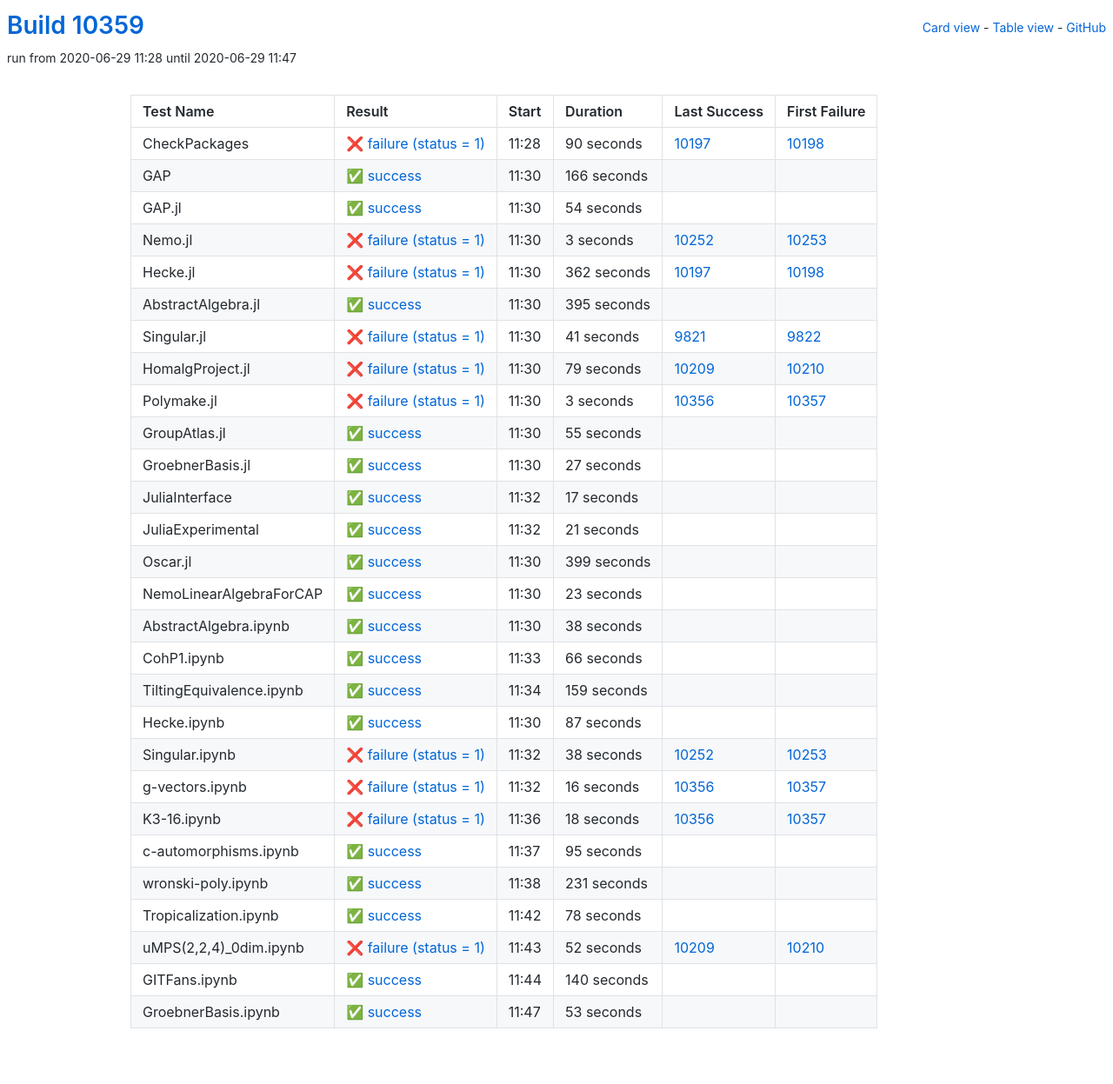
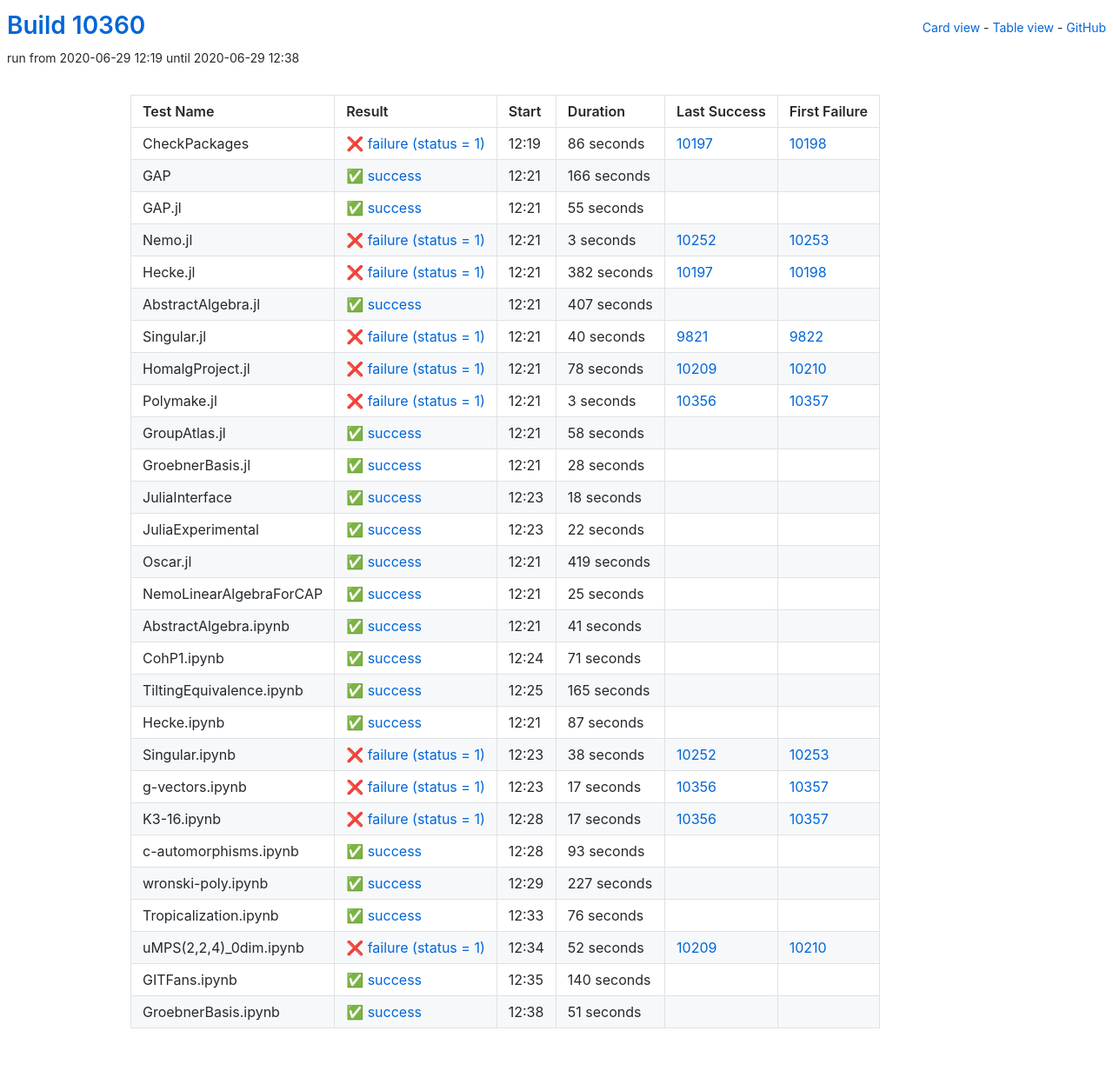
Before and after one commit to oscar-system/oscar-ci-status, a Jekyll site: the page built from table.html, in a window 1280 px wide. Shown: the whole page at 87% size. Built offline with Jekyll 4.4.1, drawn with Linux system fonts in a browser that asks for light colours.

Commit message:
Build #10360

```diff
--- a/_data/ci.yml
+++ b/_data/ci.yml
@@ -1,6 +1,6 @@
 ---
-build: 10359
-build_url: https://oscarci.mathematik.uni-kl.de/job/oscar/10359/
+build: 10360
+build_url: https://oscarci.mathematik.uni-kl.de/job/oscar/10360/
 job: oscar
 organization: oscar-system
 repo: oscar-ci-status
@@ -8,20 +8,20 @@
 tests:
 - name: CheckPackages
   id: checkpackages
-  log: https://oscarci.mathematik.uni-kl.de/job/oscar/10359/artifact/logs/build-10359/CheckPackages.log
-  start: 2020-06-29 11:28
+  log: https://oscarci.mathematik.uni-kl.de/job/oscar/10360/artifact/logs/build-10360/CheckPackages.log
+  start: 2020-06-29 12:19
   success: false
   exitcode: 1
   status: failure
-  duration: 90
+  duration: 86
   last_success: 10197
   last_success_url: https://oscarci.mathematik.uni-kl.de/job/oscar/10197/
   first_failure: 10198
   first_failure_url: https://oscarci.mathematik.uni-kl.de/job/oscar/10198/
 - name: GAP
   id: gap
-  log: https://oscarci.mathematik.uni-kl.de/job/oscar/10359/artifact/logs/build-10359/GAP.log
-  start: 2020-06-29 11:30
+  log: https://oscarci.mathematik.uni-kl.de/job/oscar/10360/artifact/logs/build-10360/GAP.log
+  start: 2020-06-29 12:21
   success: true
   exitcode: 0
   status: success
@@ -32,20 +32,20 @@
   first_failure_url:
 - name: GAP.jl
   id: gap-jl
-  log: https://oscarci.mathematik.uni-kl.de/job/oscar/10359/artifact/logs/build-10359/GAP.jl.log
-  start: 2020-06-29 11:30
+  log: https://oscarci.mathematik.uni-kl.de/job/oscar/10360/artifact/logs/build-10360/GAP.jl.log
+  start: 2020-06-29 12:21
   success: true
   exitcode: 0
   status: success
-  duration: 54
+  duration: 55
   last_success: false
   last_success_url:
   first_failure: false
   first_failure_url:
 - name: Nemo.jl
   id: nemo-jl
-  log: https://oscarci.mathematik.uni-kl.de/job/oscar/10359/artifact/logs/build-10359/Nemo.jl.log
-  start: 2020-06-29 11:30
+  log: https://oscarci.mathematik.uni-kl.de/job/oscar/10360/artifact/logs/build-10360/Nemo.jl.log
+  start: 2020-06-29 12:21
   success: false
   exitcode: 1
   status: failure
@@ -56,56 +56,56 @@
   first_failure_url: https://oscarci.mathematik.uni-kl.de/job/oscar/10253/
 - name: Hecke.jl
   id: hecke-jl
-  log: https://oscarci.mathematik.uni-kl.de/job/oscar/10359/artifact/logs/build-10359/Hecke.jl.log
-  start: 2020-06-29 11:30
+  log: https://oscarci.mathematik.uni-kl.de/job/oscar/10360/artifact/logs/build-10360/Hecke.jl.log
+  start: 2020-06-29 12:21
   success: false
   exitcode: 1
   status: failure
-  duration: 362
+  duration: 382
   last_success: 10197
   last_success_url: https://oscarci.mathematik.uni-kl.de/job/oscar/10197/
   first_failure: 10198
   first_failure_url: https://oscarci.mathematik.uni-kl.de/job/oscar/10198/
 - name: AbstractAlgebra.jl
   id: abstractalgebra-jl
-  log: https://oscarci.mathematik.uni-kl.de/job/oscar/10359/artifact/logs/build-10359/AbstractAlgebra.jl.log
-  start: 2020-06-29 11:30
+  log: https://oscarci.mathematik.uni-kl.de/job/oscar/10360/artifact/logs/build-10360/AbstractAlgebra.jl.log
+  start: 2020-06-29 12:21
   success: true
   exitcode: 0
   status: success
-  duration: 395
+  duration: 407
   last_success: false
   last_success_url:
   first_failure: false
   first_failure_url:
 - name: Singular.jl
   id: singular-jl
-  log: https://oscarci.mathematik.uni-kl.de/job/oscar/10359/artifact/logs/build-10359/Singular.jl.log
-  start: 2020-06-29 11:30
+  log: https://oscarci.mathematik.uni-kl.de/job/oscar/10360/artifact/logs/build-10360/Singular.jl.log
+  start: 2020-06-29 12:21
   success: false
   exitcode: 1
   status: failure
-  duration: 41
+  duration: 40
   last_success: 9821
   last_success_url: https://oscarci.mathematik.uni-kl.de/job/oscar/9821/
   first_failure: 9822
   first_failure_url: https://oscarci.mathematik.uni-kl.de/job/oscar/9822/
 - name: HomalgProject.jl
   id: homalgproject-jl
-  log: https://oscarci.mathematik.uni-kl.de/job/oscar/10359/artifact/logs/build-10359/HomalgProject.jl.log
-  start: 2020-06-29 11:30
+  log: https://oscarci.mathematik.uni-kl.de/job/oscar/10360/artifact/logs/build-10360/HomalgProject.jl.log
+  start: 2020-06-29 12:21
   success: false
   exitcode: 1
   status: failure
-  duration: 79
+  duration: 78
   last_success: 10209
   last_success_url: https://oscarci.mathematik.uni-kl.de/job/oscar/10209/
   first_failure: 10210
   first_failure_url: https://oscarci.mathematik.uni-kl.de/job/oscar/10210/
 - name: Polymake.jl
   id: polymake-jl
-  log: https://oscarci.mathematik.uni-kl.de/job/oscar/10359/artifact/logs/build-10359/Polymake.jl.log
-  start: 2020-06-29 11:30
+  log: https://oscarci.mathematik.uni-kl.de/job/oscar/10360/artifact/logs/build-10360/Polymake.jl.log
+  start: 2020-06-29 12:21
   success: false
   exitcode: 1
   status: failure
@@ -116,116 +116,116 @@
   first_failure_url: https://oscarci.mathematik.uni-kl.de/job/oscar/10357/
 - name: GroupAtlas.jl
   id: groupatlas-jl
-  log: https://oscarci.mathematik.uni-kl.de/job/oscar/10359/artifact/logs/build-10359/GroupAtlas.jl.log
-  start: 2020-06-29 11:30
+  log: https://oscarci.mathematik.uni-kl.de/job/oscar/10360/artifact/logs/build-10360/GroupAtlas.jl.log
+  start: 2020-06-29 12:21
   success: true
   exitcode: 0
   status: success
-  duration: 55
+  duration: 58
   last_success: false
   last_success_url:
   first_failure: false
   first_failure_url:
 - name: GroebnerBasis.jl
   id: groebnerbasis-jl
-  log: https://oscarci.mathematik.uni-kl.de/job/oscar/10359/artifact/logs/build-10359/GroebnerBasis.jl.log
-  start: 2020-06-29 11:30
+  log: https://oscarci.mathematik.uni-kl.de/job/oscar/10360/artifact/logs/build-10360/GroebnerBasis.jl.log
+  start: 2020-06-29 12:21
   success: true
   exitcode: 0
   status: success
-  duration: 27
+  duration: 28
   last_success: false
   last_success_url:
   first_failure: false
   first_failure_url:
 - name: JuliaInterface
   id: juliainterface
-  log: https://oscarci.mathematik.uni-kl.de/job/oscar/10359/artifact/logs/build-10359/JuliaInterface.log
-  start: 2020-06-29 11:32
+  log: https://oscarci.mathematik.uni-kl.de/job/oscar/10360/artifact/logs/build-10360/JuliaInterface.log
+  start: 2020-06-29 12:23
   success: true
   exitcode: 0
   status: success
-  duration: 17
+  duration: 18
   last_success: false
   last_success_url:
   first_failure: false
   first_failure_url:
 - name: JuliaExperimental
   id: juliaexperimental
-  log: https://oscarci.mathematik.uni-kl.de/job/oscar/10359/artifact/logs/build-10359/JuliaExperimental.log
-  start: 2020-06-29 11:32
+  log: https://oscarci.mathematik.uni-kl.de/job/oscar/10360/artifact/logs/build-10360/JuliaExperimental.log
+  start: 2020-06-29 12:23
   success: true
   exitcode: 0
   status: success
-  duration: 21
+  duration: 22
   last_success: false
   last_success_url:
   first_failure: false
   first_failure_url:
 - name: Oscar.jl
   id: oscar-jl
-  log: https://oscarci.mathematik.uni-kl.de/job/oscar/10359/artifact/logs/build-10359/Oscar.jl.log
-  start: 2020-06-29 11:30
+  log: https://oscarci.mathematik.uni-kl.de/job/oscar/10360/artifact/logs/build-10360/Oscar.jl.log
+  start: 2020-06-29 12:21
   success: true
   exitcode: 0
   status: success
-  duration: 399
+  duration: 419
   last_success: false
   last_success_url:
   first_failure: false
   first_failure_url:
 - name: NemoLinearAlgebraForCAP
   id: nemolinearalgebraforcap
-  log: https://oscarci.mathematik.uni-kl.de/job/oscar/10359/artifact/logs/build-10359/NemoLinearAlgebraForCAP.log
-  start: 2020-06-29 11:30
+  log: https://oscarci.mathematik.uni-kl.de/job/oscar/10360/artifact/logs/build-10360/NemoLinearAlgebraForCAP.log
+  start: 2020-06-29 12:21
   success: true
   exitcode: 0
   status: success
-  duration: 23
+  duration: 25
   last_success: false
   last_success_url:
   first_failure: false
   first_failure_url:
 - name: AbstractAlgebra.ipynb
   id: abstractalgebra-ipynb
-  log: https://oscarci.mathematik.uni-kl.de/job/oscar/10359/artifact/logs/build-10359/AbstractAlgebra.ipynb.log
-  start: 2020-06-29 11:30
+  log: https://oscarci.mathematik.uni-kl.de/job/oscar/10360/artifact/logs/build-10360/AbstractAlgebra.ipynb.log
+  start: 2020-06-29 12:21
   success: true
   exitcode: 0
   status: success
-  duration: 38
+  duration: 41
   last_success: false
   last_success_url:
   first_failure: false
   first_failure_url:
 - name: CohP1.ipynb
   id: cohp1-ipynb
-  log: https://oscarci.mathematik.uni-kl.de/job/oscar/10359/artifact/logs/build-10359/CohP1.ipynb.log
-  start: 2020-06-29 11:33
+  log: https://oscarci.mathematik.uni-kl.de/job/oscar/10360/artifact/logs/build-10360/CohP1.ipynb.log
+  start: 2020-06-29 12:24
   success: true
   exitcode: 0
   status: success
-  duration: 66
+  duration: 71
   last_success: false
   last_success_url:
   first_failure: false
   first_failure_url:
 - name: TiltingEquivalence.ipynb
   id: tiltingequivalence-ipynb
-  log: https://oscarci.mathematik.uni-kl.de/job/oscar/10359/artifact/logs/build-10359/TiltingEquivalence.ipynb.log
-  start: 2020-06-29 11:34
+  log: https://oscarci.mathematik.uni-kl.de/job/oscar/10360/artifact/logs/build-10360/TiltingEquivalence.ipynb.log
+  start: 2020-06-29 12:25
   success: true
   exitcode: 0
   status: success
-  duration: 159
+  duration: 165
   last_success: false
   last_success_url:
   first_failure: false
   first_failure_url:
 - name: Hecke.ipynb
   id: hecke-ipynb
-  log: https://oscarci.mathematik.uni-kl.de/job/oscar/10359/artifact/logs/build-10359/Hecke.ipynb.log
-  start: 2020-06-29 11:30
+  log: https://oscarci.mathematik.uni-kl.de/job/oscar/10360/artifact/logs/build-10360/Hecke.ipynb.log
+  start: 2020-06-29 12:21
   success: true
   exitcode: 0
   status: success
@@ -236,8 +236,8 @@
   first_failure_url:
 - name: Singular.ipynb
   id: singular-ipynb
-  log: https://oscarci.mathematik.uni-kl.de/job/oscar/10359/artifact/logs/build-10359/Singular.ipynb.log
-  start: 2020-06-29 11:32
+  log: https://oscarci.mathematik.uni-kl.de/job/oscar/10360/artifact/logs/build-10360/Singular.ipynb.log
+  start: 2020-06-29 12:23
   success: false
   exitcode: 1
   status: failure
@@ -248,68 +248,68 @@
   first_failure_url: https://oscarci.mathematik.uni-kl.de/job/oscar/10253/
 - name: g-vectors.ipynb
   id: g-vectors-ipynb
-  log: https://oscarci.mathematik.uni-kl.de/job/oscar/10359/artifact/logs/build-10359/g-vectors.ipynb.log
-  start: 2020-06-29 11:32
+  log: https://oscarci.mathematik.uni-kl.de/job/oscar/10360/artifact/logs/build-10360/g-vectors.ipynb.log
+  start: 2020-06-29 12:23
   success: false
   exitcode: 1
   status: failure
-  duration: 16
+  duration: 17
   last_success: 10356
   last_success_url: https://oscarci.mathematik.uni-kl.de/job/oscar/10356/
   first_failure: 10357
   first_failure_url: https://oscarci.mathematik.uni-kl.de/job/oscar/10357/
 - name: K3-16.ipynb
   id: k3-16-ipynb
-  log: https://oscarci.mathematik.uni-kl.de/job/oscar/10359/artifact/logs/build-10359/K3-16.ipynb.log
-  start: 2020-06-29 11:36
+  log: https://oscarci.mathematik.uni-kl.de/job/oscar/10360/artifact/logs/build-10360/K3-16.ipynb.log
+  start: 2020-06-29 12:28
   success: false
   exitcode: 1
   status: failure
-  duration: 18
+  duration: 17
   last_success: 10356
   last_success_url: https://oscarci.mathematik.uni-kl.de/job/oscar/10356/
   first_failure: 10357
   first_failure_url: https://oscarci.mathematik.uni-kl.de/job/oscar/10357/
 - name: c-automorphisms.ipynb
   id: c-automorphisms-ipynb
-  log: https://oscarci.mathematik.uni-kl.de/job/oscar/10359/artifact/logs/build-10359/c-automorphisms.ipynb.log
-  start: 2020-06-29 11:37
+  log: https://oscarci.mathematik.uni-kl.de/job/oscar/10360/artifact/logs/build-10360/c-automorphisms.ipynb.log
+  start: 2020-06-29 12:28
   success: true
   exitcode: 0
   status: success
-  duration: 95
+  duration: 93
   last_success: false
   last_success_url:
   first_failure: false
   first_failure_url:
 - name: wronski-poly.ipynb
   id: wronski-poly-ipynb
-  log: https://oscarci.mathematik.uni-kl.de/job/oscar/10359/artifact/logs/build-10359/wronski-poly.ipynb.log
-  start: 2020-06-29 11:38
+  log: https://oscarci.mathematik.uni-kl.de/job/oscar/10360/artifact/logs/build-10360/wronski-poly.ipynb.log
+  start: 2020-06-29 12:29
   success: true
   exitcode: 0
   status: success
-  duration: 231
+  duration: 227
   last_success: false
   last_success_url:
   first_failure: false
   first_failure_url:
 - name: Tropicalization.ipynb
   id: tropicalization-ipynb
-  log: https://oscarci.mathematik.uni-kl.de/job/oscar/10359/artifact/logs/build-10359/Tropicalization.ipynb.log
-  start: 2020-06-29 11:42
+  log: https://oscarci.mathematik.uni-kl.de/job/oscar/10360/artifact/logs/build-10360/Tropicalization.ipynb.log
+  start: 2020-06-29 12:33
   success: true
   exitcode: 0
   status: success
-  duration: 78
+  duration: 76
   last_success: false
   last_success_url:
   first_failure: false
   first_failure_url:
 - name: uMPS(2,2,4)_0dim.ipynb
   id: umps-2-2-4-0dim-ipynb
-  log: https://oscarci.mathematik.uni-kl.de/job/oscar/10359/artifact/logs/build-10359/uMPS-2-2-4-_0dim.ipynb.log
-  start: 2020-06-29 11:43
+  log: https://oscarci.mathematik.uni-kl.de/job/oscar/10360/artifact/logs/build-10360/uMPS-2-2-4-_0dim.ipynb.log
+  start: 2020-06-29 12:34
   success: false
   exitcode: 1
   status: failure
@@ -320,8 +320,8 @@
   first_failure_url: https://oscarci.mathematik.uni-kl.de/job/oscar/10210/
 - name: GITFans.ipynb
   id: gitfans-ipynb
-  log: https://oscarci.mathematik.uni-kl.de/job/oscar/10359/artifact/logs/build-10359/GITFans.ipynb.log
-  start: 2020-06-29 11:44
+  log: https://oscarci.mathematik.uni-kl.de/job/oscar/10360/artifact/logs/build-10360/GITFans.ipynb.log
+  start: 2020-06-29 12:35
   success: true
   exitcode: 0
   status: success
@@ -332,12 +332,12 @@
   first_failure_url:
 - name: GroebnerBasis.ipynb
   id: groebnerbasis-ipynb
-  log: https://oscarci.mathematik.uni-kl.de/job/oscar/10359/artifact/logs/build-10359/GroebnerBasis.ipynb.log
-  start: 2020-06-29 11:47
+  log: https://oscarci.mathematik.uni-kl.de/job/oscar/10360/artifact/logs/build-10360/GroebnerBasis.ipynb.log
+  start: 2020-06-29 12:38
   success: true
   exitcode: 0
   status: success
-  duration: 53
+  duration: 51
   last_success: false
   last_success_url:
   first_failure: false
```
Also changed, not shown: README.md.
